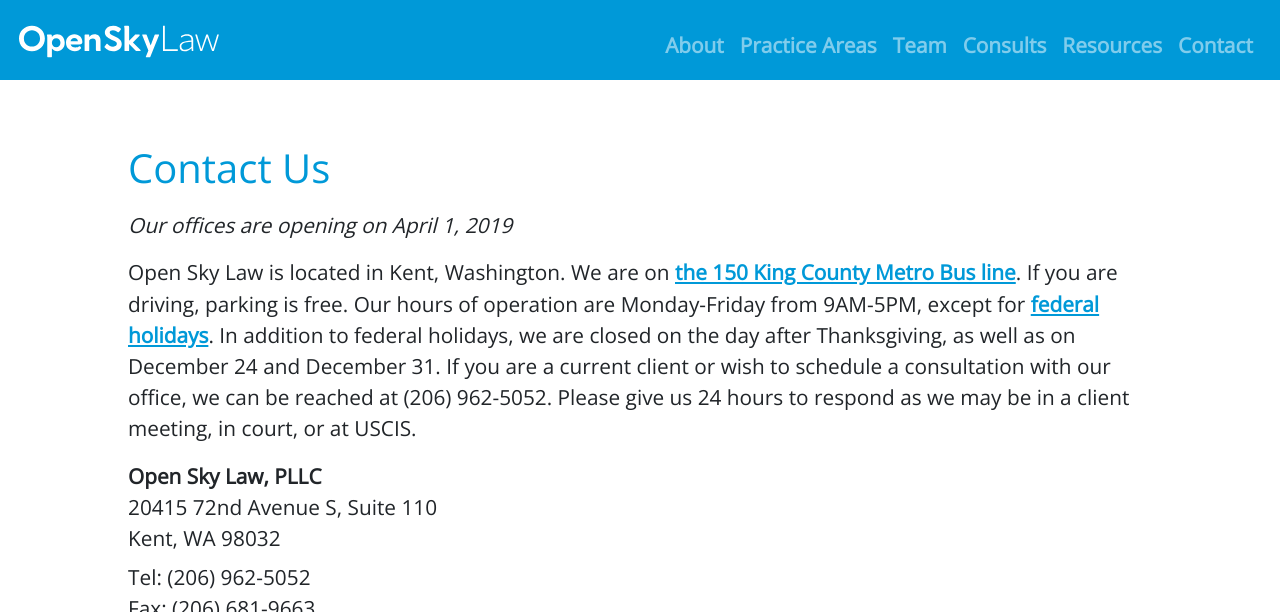
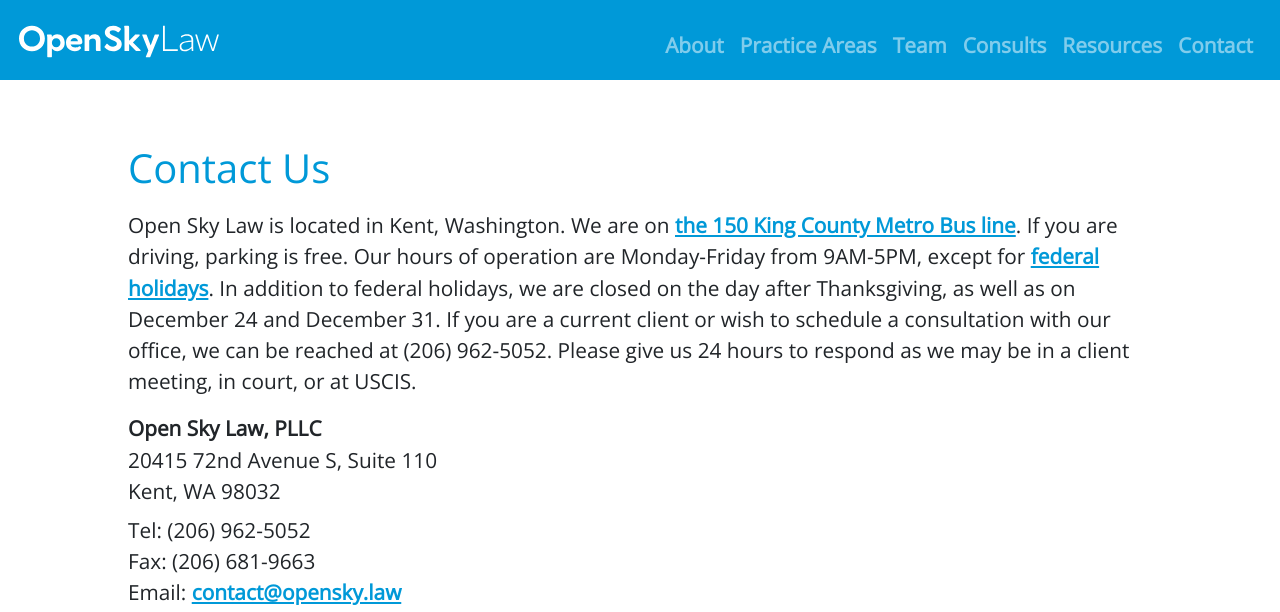
Before and after one commit to dtto/opensky, a Jekyll site: the page built from contact.md, in a window 1280 px wide and 900 px high, cut to the strip 0-612 px from the top of the window. Built offline with Jekyll 4.4.1, drawn with Linux system fonts in a browser that asks for light colours; nearby versions of some CDN libraries; some web fonts are replaced.

Commit message:
remove opening date

```diff
--- a/contact.md
+++ b/contact.md
@@ -4,8 +4,6 @@ layout: contact
 ---
 
 # Contact Us
-
-*Our offices are opening on April 1, 2019*
 
 Open Sky Law is located in Kent, Washington. We are on [the 150 King County Metro Bus line](https://kingcounty.gov/depts/transportation/metro/schedules-maps/150.aspx). If you are driving, parking is free.  Our hours of operation are Monday-Friday from  9AM-5PM, except for [federal holidays](https://www.opm.gov/policy-data-oversight/snow-dismissal-procedures/federal-holidays/#url=2019). In addition to federal holidays, we are closed on the day after Thanksgiving, as well as on December 24 and December 31. If you are a current client or wish to schedule a consultation with our office, we can be reached at (206) 962-5052. Please give us 24 hours to respond as we may be in a client meeting, in court, or at USCIS.
 
```
